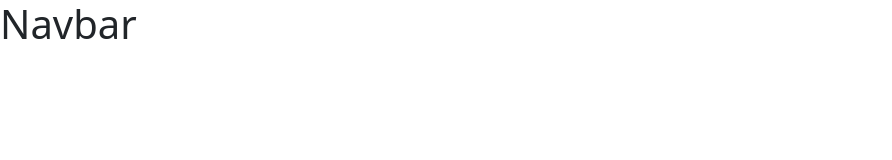
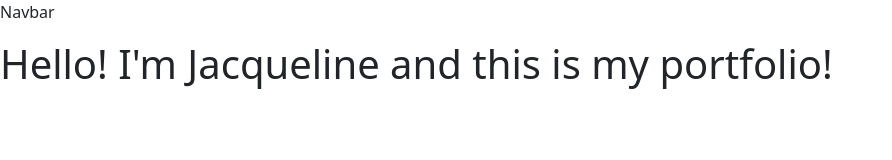
Before and after one commit to JacquelineQ/portfolio-v2, a plain HTML site: page index.html in a window 1280 px wide. Shown: the whole page, without its empty margins (0-892 px from the left). Drawn offline with nearby package versions, Linux system fonts and the light colour scheme.

Commit message:
+intro div and text

```diff
--- a/index.html
+++ b/index.html
@@ -9,8 +9,12 @@
 </head>
 <body>
     <nav>
-        <h1>Navbar</h1>
+        <p>Navbar</p>
     </nav>
+
+    <div id="intro">
+        <h1>Hello! I'm Jacqueline and this is my portfolio!</h1>
+    </div>
 
     <script src="https://cdn.jsdelivr.net/npm/bootstrap@5.3.0-alpha3/dist/js/bootstrap.bundle.min.js" integrity="sha384-ENjdO4Dr2bkBIFxQpeoTz1HIcje39Wm4jDKdf19U8gI4ddQ3GYNS7NTKfAdVQSZe" crossorigin="anonymous"></script>
 </body>
```
